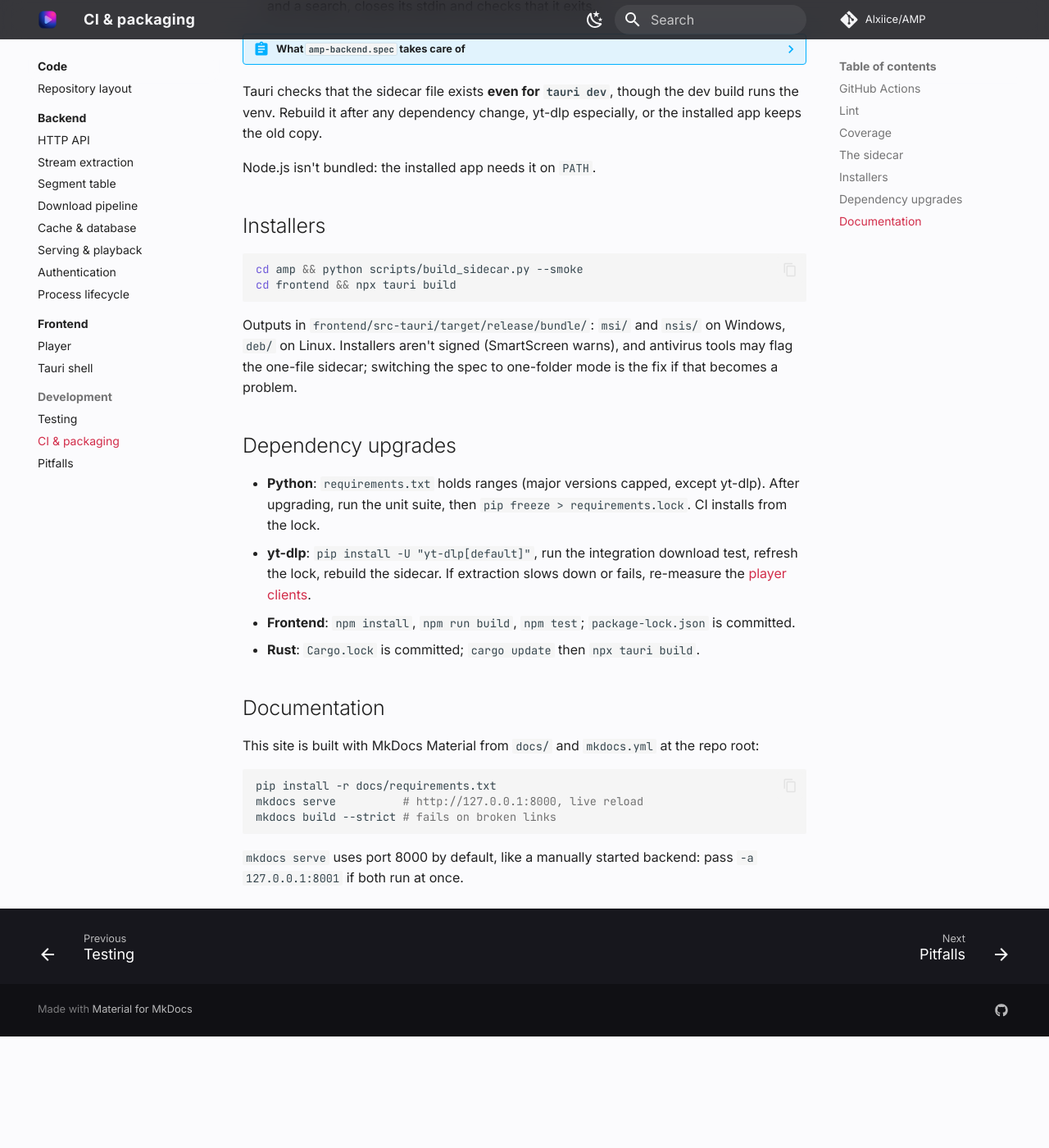
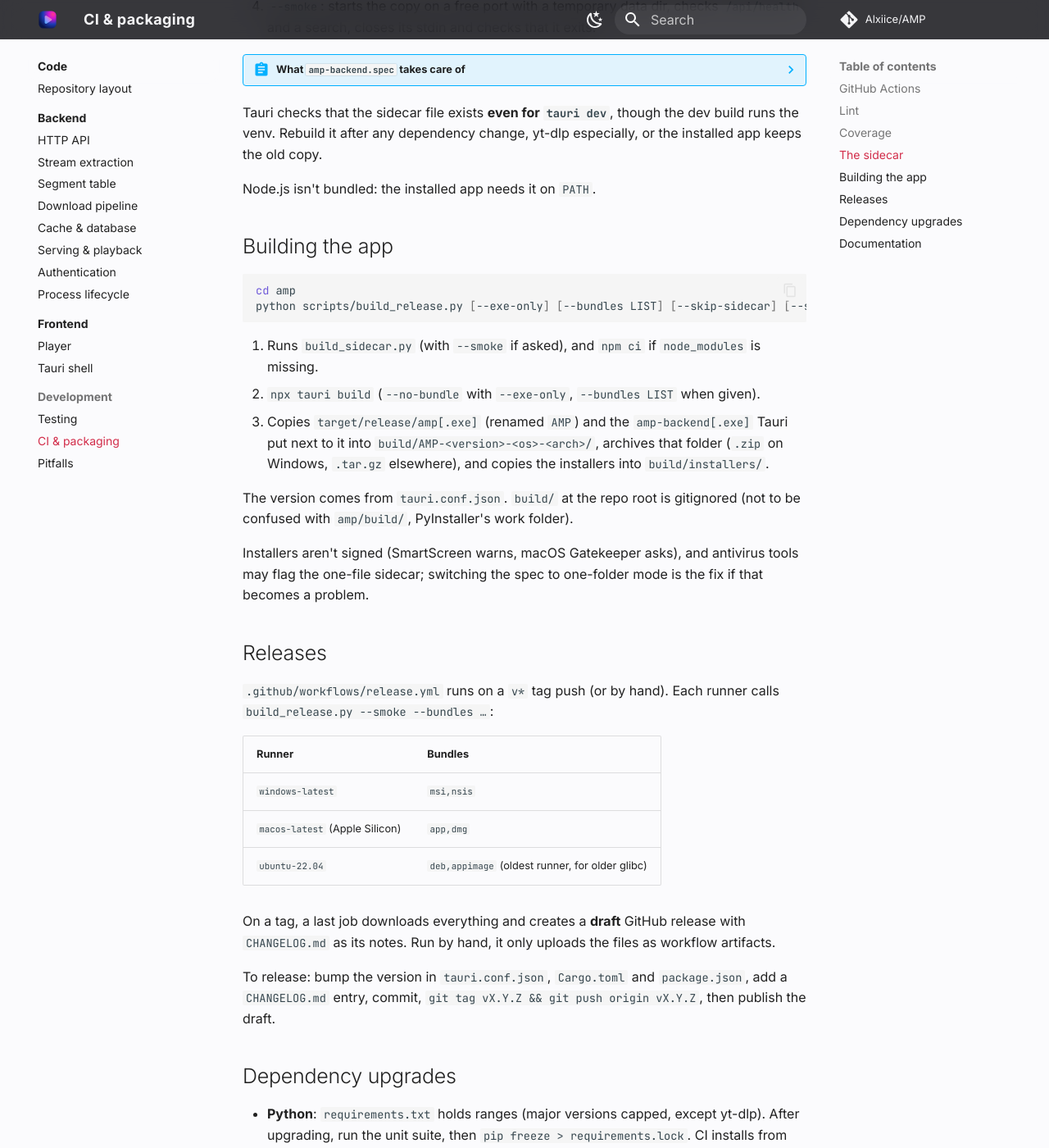
Before and after one commit to Alxiice/AMP, an MkDocs documentation site: the page built from docs/code/development/ci-packaging.md, in a window 1280 px wide and 1400 px high, scrolled down 1363 px. Shown: the whole window at 82% size. Built offline with MkDocs 1.6.1 and Material for MkDocs 9.7.7, drawn with Linux system fonts in a browser that asks for light colours; comment, search, counter and statistics services are not loaded; before the commit the page ends 2627 px from its top, so only the background shows below that; some of the changed text lies outside the part shown.

Commit message:
Document how to build, release and license the app.

````diff
--- a/docs/code/development/ci-packaging.md
+++ b/docs/code/development/ci-packaging.md
@@ -2,8 +2,9 @@
 
 ## GitHub Actions
 
-All three run on `ubuntu-latest`. Python CI and Tauri Build run on every push and pull request;
-Docs runs when `docs/`, `overrides/` or `mkdocs.yml` change.
+Python CI, Tauri Build and Docs run on `ubuntu-latest`. Python CI and Tauri Build run on every
+push and pull request; Docs runs when `docs/`, `overrides/` or `mkdocs.yml` change. Release runs
+on version tags (see [Releases](#releases)).
 
 === "Python CI (`python-ci.yml`)"
 
@@ -71,16 +72,41 @@ the old copy.
 
 Node.js isn't bundled: the installed app needs it on `PATH`.
 
-## Installers
+## Building the app
 
 ```bash
-cd amp && python scripts/build_sidecar.py --smoke
-cd frontend && npx tauri build
+cd amp
+python scripts/build_release.py [--exe-only] [--bundles LIST] [--skip-sidecar] [--smoke]
 ```
 
-Outputs in `frontend/src-tauri/target/release/bundle/`: `msi/` and `nsis/` on Windows, `deb/` on
-Linux. Installers aren't signed (SmartScreen warns), and antivirus tools may flag the one-file
-sidecar; switching the spec to one-folder mode is the fix if that becomes a problem.
+1. Runs `build_sidecar.py` (with `--smoke` if asked), and `npm ci` if `node_modules` is missing.
+2. `npx tauri build` (`--no-bundle` with `--exe-only`, `--bundles LIST` when given).
+3. Copies `target/release/amp[.exe]` (renamed `AMP`) and the `amp-backend[.exe]` Tauri put next
+   to it into `build/AMP-<version>-<os>-<arch>/`, archives that folder (`.zip` on Windows,
+   `.tar.gz` elsewhere), and copies the installers into `build/installers/`.
+
+The version comes from `tauri.conf.json`. `build/` at the repo root is gitignored (not to be
+confused with `amp/build/`, PyInstaller's work folder).
+
+Installers aren't signed (SmartScreen warns, macOS Gatekeeper asks), and antivirus tools may flag
+the one-file sidecar; switching the spec to one-folder mode is the fix if that becomes a problem.
+
+## Releases
+
+`.github/workflows/release.yml` runs on a `v*` tag push (or by hand). Each runner calls
+`build_release.py --smoke --bundles …`:
+
+| Runner | Bundles |
+|---|---|
+| `windows-latest` | `msi,nsis` |
+| `macos-latest` (Apple Silicon) | `app,dmg` |
+| `ubuntu-22.04` | `deb,appimage` (oldest runner, for older glibc) |
+
+On a tag, a last job downloads everything and creates a **draft** GitHub release with
+`CHANGELOG.md` as its notes. Run by hand, it only uploads the files as workflow artifacts.
+
+To release: bump the version in `tauri.conf.json`, `Cargo.toml` and `package.json`, add a
+`CHANGELOG.md` entry, commit, `git tag vX.Y.Z && git push origin vX.Y.Z`, then publish the draft.
 
 ## Dependency upgrades
 
````
Also changed, not shown: DESIGN_DOC.md (+3 -3 lines), README.md (+42 -8 lines), amp/README.md (+3 -3 lines), docs/code/layout.md (+5 -1 lines), docs/usage/index.md (+5 -1 lines), docs/usage/install.md (+40 -9 lines).
